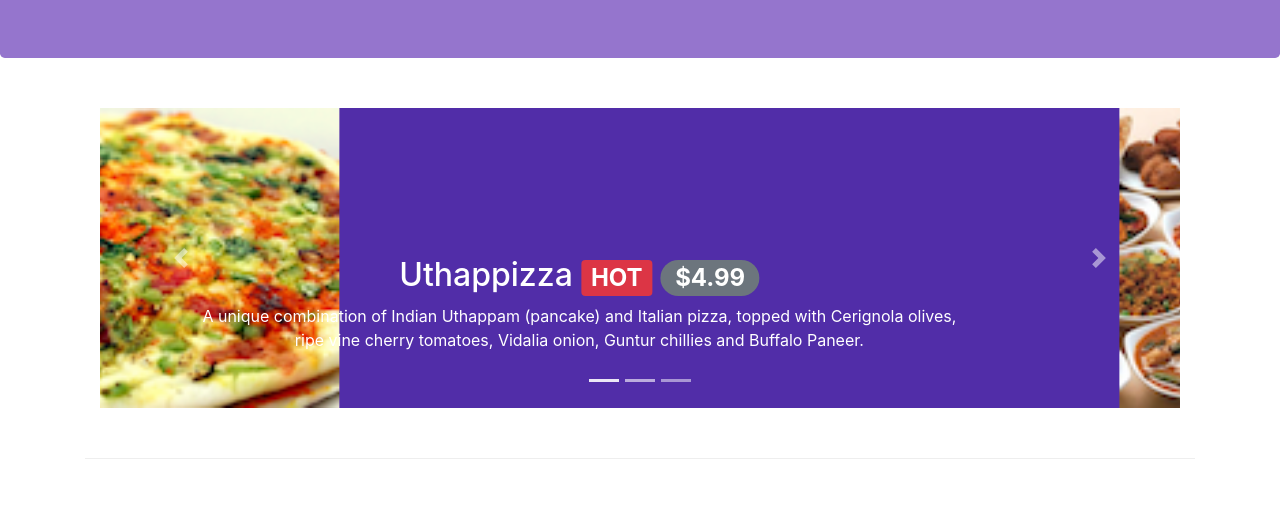
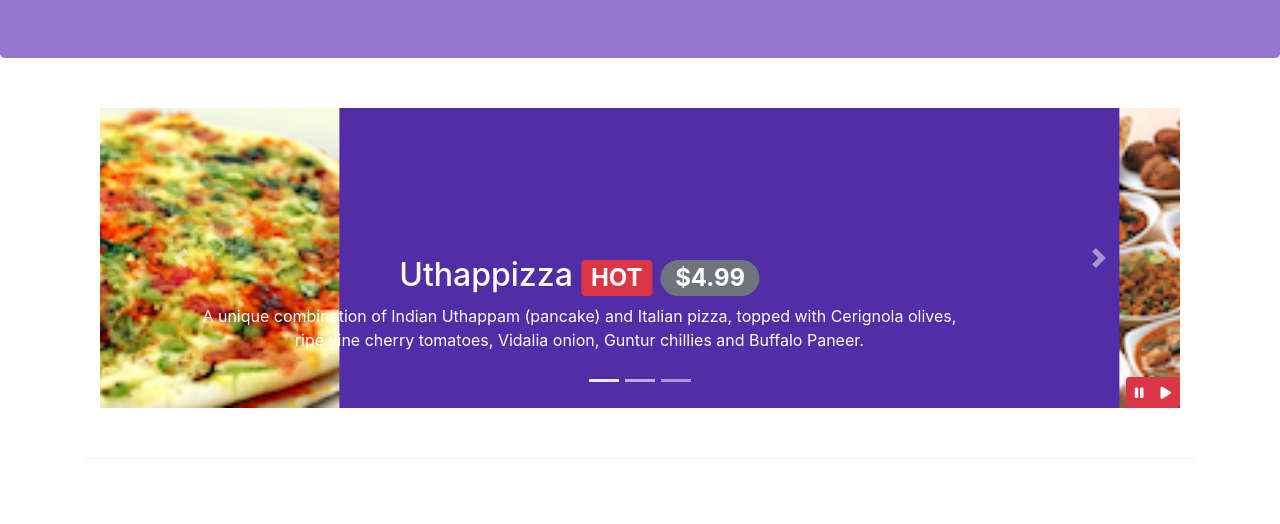
Before and after one commit to utkarshtambe10/Front-end-Framework-Bootstrap4-Course, a plain HTML site: page index.html in a window 1280 px wide. Shown: the part 276-800 px from the top of the page. Drawn offline with nearby package versions, Linux system fonts and the light colour scheme.

Commit message:
bootstrap jquery

```diff
--- a/css/styles.css
+++ b/css/styles.css
@@ -59,3 +59,9 @@ body {
     left: 0;
     min-height: 300px;
 }
+
+#carouselButton {
+    right: 0px;
+    position: absolute;
+    bottom: 0px;
+}
--- a/index.html
+++ b/index.html
@@ -235,6 +235,14 @@
                     <a href="#mycarousel" class="carousel-control-next" role="button" data-slide="previous">
                         <span class="carousel-control-next-icon"></span>
                     </a>
+                    <div class="btn-group" id="carouselButton">
+                        <button class="btn btn-danger btn-sm" id="carousel-pause">
+                            <span class="fa fa-pause"></span>
+                        </button>
+                        <button class="btn btn-danger btn-sm" id="carousel-play">
+                            <span class="fa fa-play"></span>
+                        </button>
+                    </div>
                 </div>
             </div>
         </div>
@@ -315,15 +323,16 @@
                             HONG KONG<br>
                             <i class="fa fa-phone fa-lg"></i> +852 1234 5678<br>
                             <i class="fa fa-fax fa-lg"></i> +852 8765 4321<br>
-                        <i class="fa fa-envelope fa-lg"></i> <a href="mailto:confusion@food.net">confusion@food.net</a>
+                            <i class="fa fa-envelope fa-lg"></i> <a
+                                href="mailto:confusion@food.net">confusion@food.net</a>
                         </address>
                     </div>
                     <div class="col-sm align-self-center">
                         <div class="text-center">
                             <a class="btn btn-social-icon btn-google" href="http://google.com/+"><i
                                     class="fa fa-google-plus fa-lg"></i></a>
-                        <a class="btn btn-social-icon btn-facebook" href="http://www.facebook.com/profile.php?id="><i
-                                class="fa fa-facebook fa-lg"></i></a>
+                            <a class="btn btn-social-icon btn-facebook"
+                                href="http://www.facebook.com/profile.php?id="><i class="fa fa-facebook fa-lg"></i></a>
                             <a class="btn btn-social-icon btn-linkedin" href="http://www.linkedin.com/in/"><i
                                     class="fa fa-linkedin fa-lg"></i></a>
                             <a class="btn btn-social-icon btn-twitter" href="http://twitter.com/"><i
@@ -345,6 +354,17 @@
         <script src="node_modules/jquery/dist/jquery.slim.min.js"></script>
         <script src="node_modules/popper.js/dist/umd/popper.min.js"></script>
         <script src="node_modules/bootstrap/dist/js/bootstrap.min.js"></script>
+        <script>
+            $(document).ready(function () {
+                $('#mycarousel').carousel({ interval: 2000 });
+                $('#carousel-pause').click(function () {
+                    $('#mycarousel').carousel('pause');
+                });
+                $('#carousel-play').click(function () {
+                    $('#mycarousel').carousel('cycle');
+                });
+            });
+        </script>
 </body>
 
 </html>
```
Lines whose indentation alone changed are shown as unchanged.
